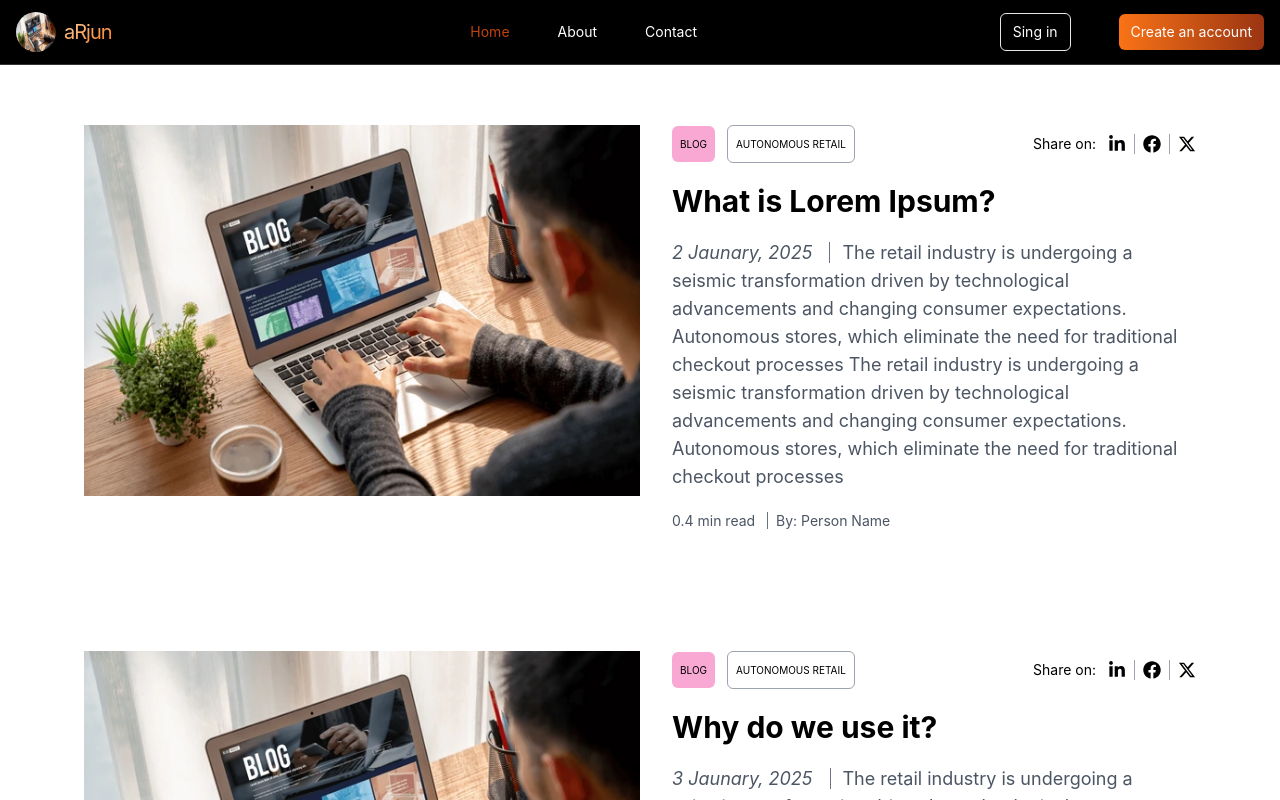
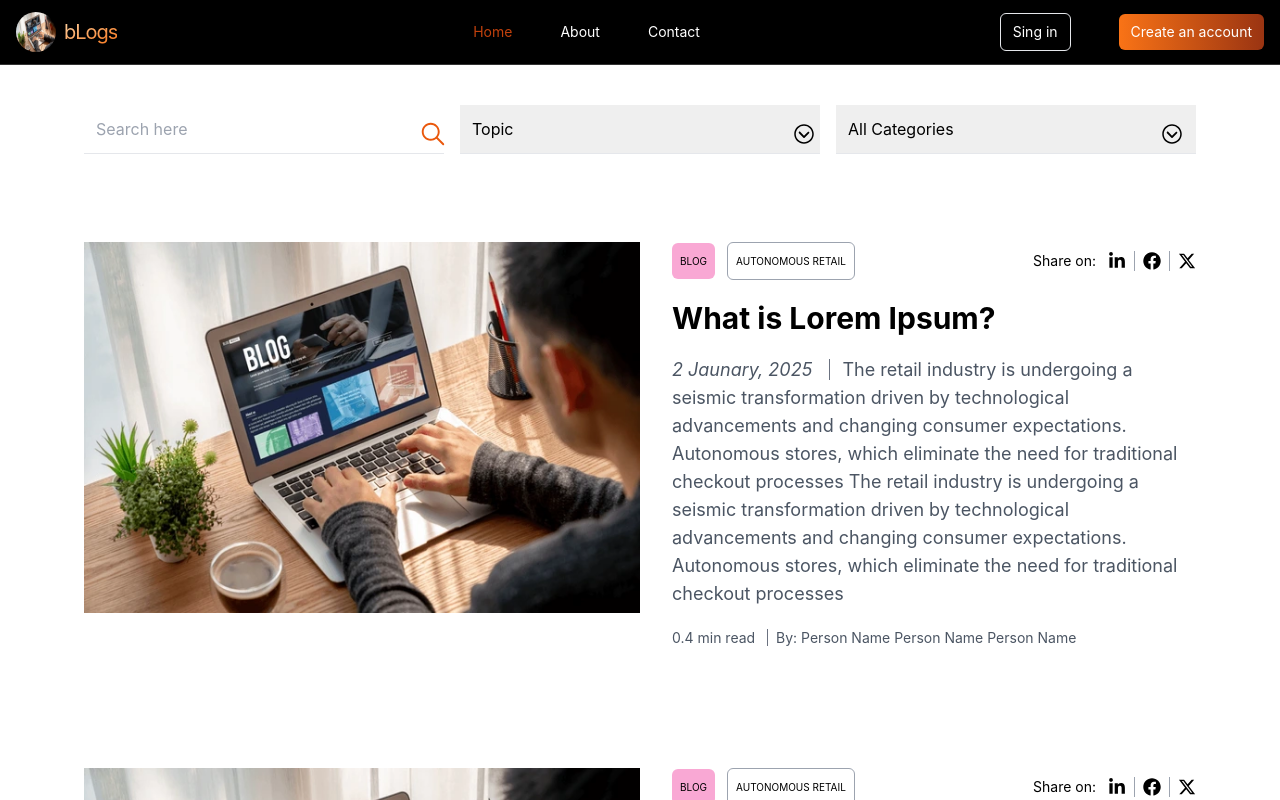
Before and after one commit to maurya-arjun/blog, a React (Create React App) app: page / in a window 1280 px wide. Shown: the top 800 px of the page. Built offline with nearby package versions, Linux system fonts and the light colour scheme.

Commit message:
add search on blog list page

```diff
--- a/src/App.js
+++ b/src/App.js
@@ -33,7 +33,7 @@ const blogList = [
         blogTitle: 'What is Lorem Ipsum?',
         blogPublishDate: '2 Jaunary, 2025',
         blogDescription: 'The retail industry is undergoing a seismic transformation driven by technological advancements and changing consumer expectations. Autonomous stores, which eliminate the need for traditional checkout processes The retail industry is undergoing a seismic transformation driven by technological advancements and changing consumer expectations. Autonomous stores, which eliminate the need for traditional checkout processes ',
-        publishBy: 'Person Name'
+        publishBy: 'Person Name Person Name Person Name'
     },
     {
         blogImage: blogImage1,
--- a/src/Components/BlogList.js
+++ b/src/Components/BlogList.js
@@ -3,10 +3,36 @@ import { FaLinkedinIn } from "react-icons/fa";
 import { FaFacebook } from "react-icons/fa";
 import { FaXTwitter } from "react-icons/fa6";
 import { Link } from "react-router-dom";
+import { IoIosSearch } from "react-icons/io";
+import { IoIosArrowDropdown } from "react-icons/io";
 
 const BlogList = ( {blogList} ) => {
   return (
-    blogList.map((blog, index) => (
+    <>
+        <div className='md:flex md:flex-wrap p-5 mt-5'>
+            <div className="relative w-full xl-w-auto xl:flex-1 xl:pr-4">
+                <input
+                    type="search"
+                    id="search"
+                    className="p-3 border-b w-full pr-10 outline-none"
+                    placeholder="Search here"
+                />
+                <IoIosSearch className="absolute right-3 top-1/2 transform -translate-y-1/2 text-orange-600 text-3xl" />
+            </div>
+            <div className='relative md:pr-2 mt-4 w-full md:w-1/2 xl-w-auto xl:flex-1 xl:mt-0'>
+                <select className='p-3 border-b w-full max-w-full overflow-hidden mb-2 appearance-none outline-none rounded-none'>
+                    <option>Topic</option>
+                </select>
+                <IoIosArrowDropdown className='absolute right-3 top-1/2 transform -translate-y-1/2 text-2xl' />
+            </div>
+            <div className='relative md:pl-2 mt-4 w-full md:w-1/2 xl-w-auto xl:flex-1 xl:mt-0'>
+                <select className='p-3 border-b w-full mb-2 appearance-none outline-none rounded-none'>
+                    <option>All Categories</option>
+                </select>
+                <IoIosArrowDropdown className='absolute right-3 top-1/2 transform -translate-y-1/2 text-2xl' />
+            </div>
+        </div>
+        {blogList.map((blog, index) => (
         <div className='md:flex md:flex-wrap mb-20 mt-10 md:space-x-8 p-5 hover:lg:shadow-lg shadow-lg lg:shadow-none' key={index}>
             <div className='flex-shrink-0 md:w-1/2'>
                 <Link to="/blogDetails">
@@ -58,7 +84,9 @@ const BlogList = ( {blogList} ) => {
                 </div>
             </div>
         </div>
-    )));
-}
+        ))};
+    </>
+
+)}
 
 export default BlogList
--- a/src/Components/Header.js
+++ b/src/Components/Header.js
@@ -16,7 +16,7 @@ const Header = ( {menuLinks} ) => {
             <div className="flex justify-between items-center">
                 <div className="flex items-center flex-shrink-0">
                     <img src={logo} className='h-10 w-10 mr-2 rounded-full' alt="logo" />
-                    <span className="text-xl tracking-tighter bg-gradient-to-br from-orange-200 to-orange-500 text-transparent bg-clip-text">aRjun</span>
+                    <span className="text-xl tracking-tighter bg-gradient-to-br from-orange-200 to-orange-500 text-transparent bg-clip-text">bLogs</span>
                 </div>
                 <ul className='hidden lg:flex ml-14 space-x-12'>
                     {menuLinks.map((menu, index) => (
@@ -40,7 +40,7 @@ const Header = ( {menuLinks} ) => {
                 </div>
             </div>
             {mobileDrawerOpen && (
-                <div className="fixed right-0 bg-black text-white z-20 w-full p-12 flex flex-col justify-end items-end text-lg mt-4 lg:hidden">
+                <div className="fixed right-0 bg-black text-white z-20 w-full p-12 flex flex-col justify-end items-end text-lg mt-3 border-t lg:hidden">
                     <ul className="mb-10 text-center space-y-5">
                         {menuLinks.map((menu, index) => (
                             <li className={`hover:text-orange-700 ${menu.isActive ? 'text-orange-700' : ''}`}>
```
